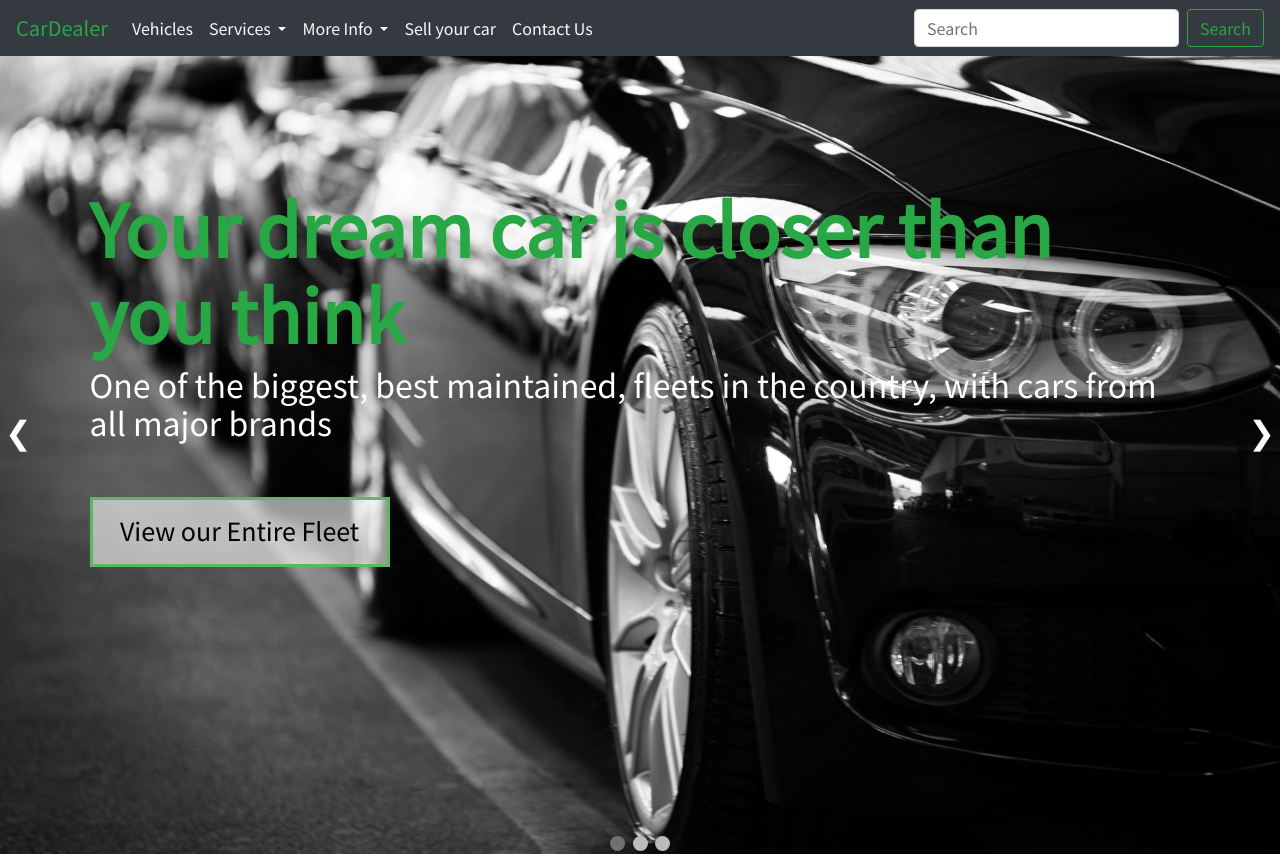
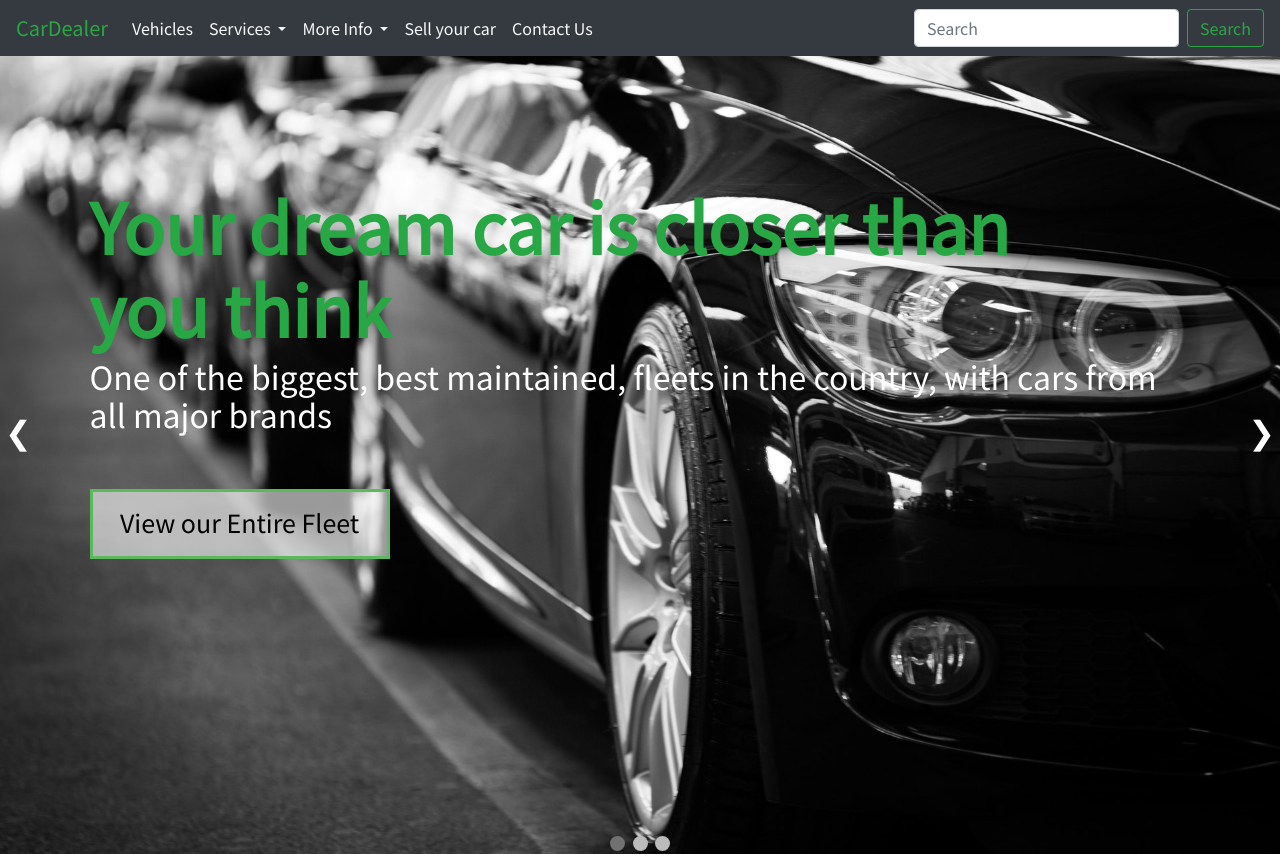
Before and after one commit to ruioliveira02/CarDealer, a plain HTML site: page index.html in a window 1280 px wide. Shown: the top 854 px of the page. Drawn offline with nearby package versions, Linux system fonts and the light colour scheme.

Commit message:
Reduced size of titles for index.html

```diff
--- a/css/index.css
+++ b/css/index.css
@@ -228,7 +228,7 @@ select {
 *******************************************************************/
 
 .slideshow-title {
-	font-size: 4.5rem;
+	font-size: 4.3rem;
 	font-weight: bold;
 	max-width: 95%;
 }
```
